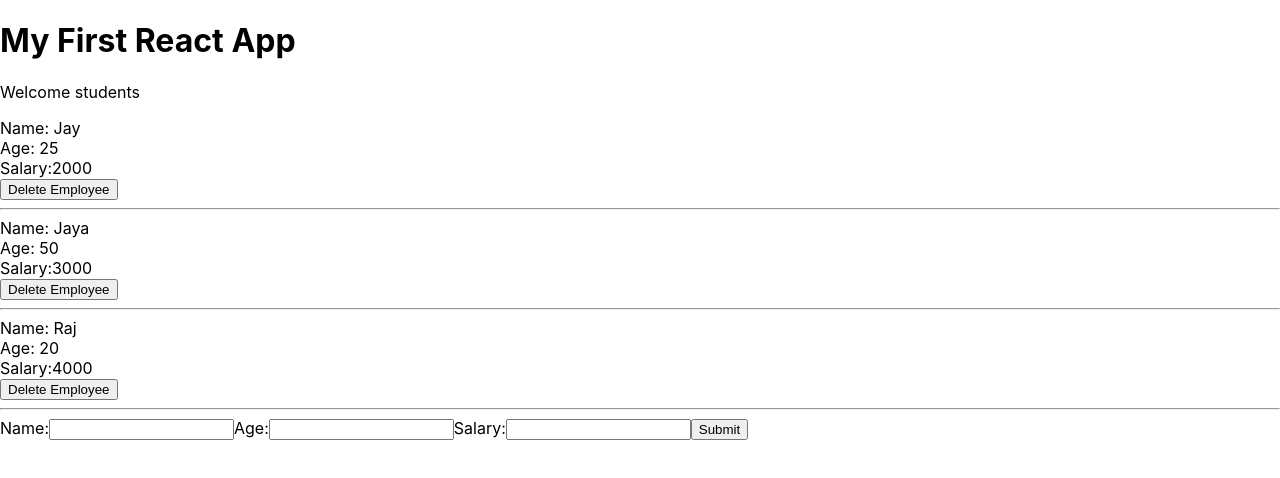
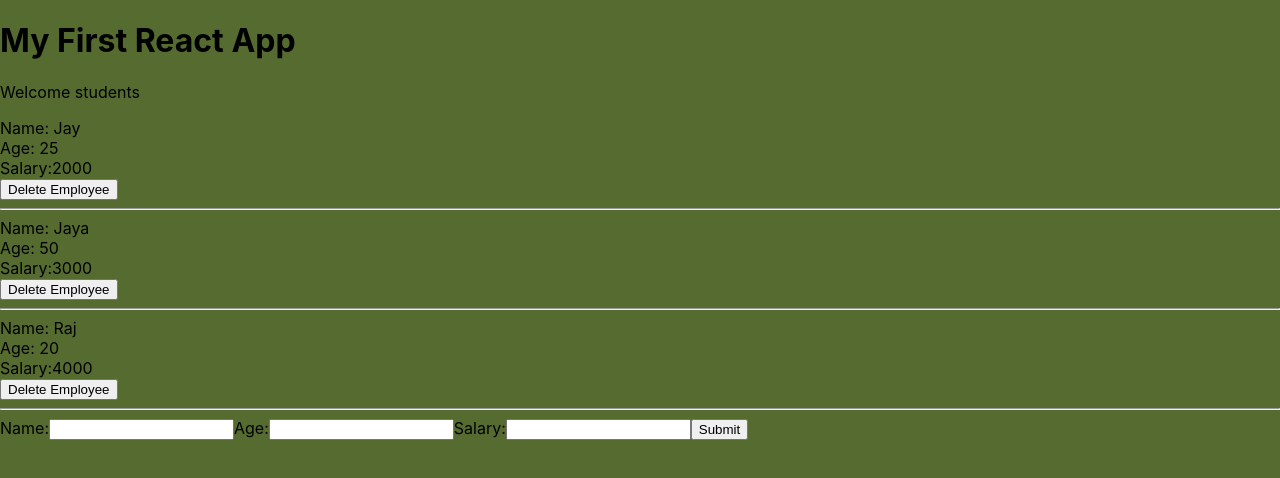
Before and after one commit to jay4tech/React, a React (Create React App) app in the folder myapp/: page / in a window 1280 px wide. Shown: the top 478 px of the page. Built offline with nearby package versions, Linux system fonts and the light colour scheme.

Commit message:
Chapter-16

```diff
--- /dev/null
+++ b/myapp/src/Employee.css
@@ -0,0 +1,9 @@
+body{
+    background:darkolivegreen;
+    transition: all 1s;
+}
+
+.employee form{
+    background: #ffffff;
+    padding: 18px;
+}
--- a/myapp/src/Employee.js
+++ b/myapp/src/Employee.js
@@ -1,5 +1,5 @@
 import React from 'react';
-
+import './Employee.css'
 const Employee = ({ employees ,deleteEmployee}) => {
     const employeeList = employees.map(employee => {
         return (
```
